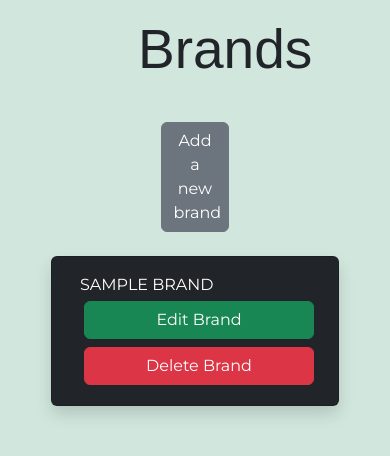
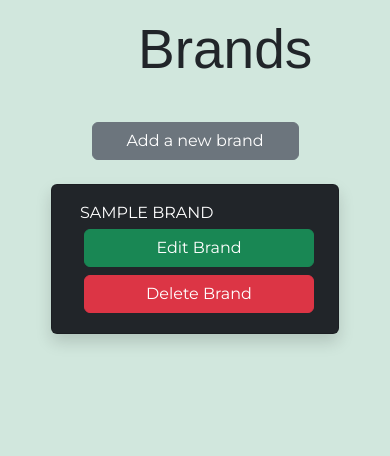
Before and after one commit to DanArthur99/Milestone-Project-3, a Flask app: page /brands in a window 390 px wide. Shown: the part 46-502 px from the top of the page. Run offline with Flask 2, Linux system fonts and the light colour scheme; a user stored in the database is signed in; tables that the repository leaves empty hold one stand-in row (values such as "Sample post"); parts of the project's set-up code (start-up, migrations or seed data) failed here and were passed over; some libraries are stand-ins or nearby versions; some web fonts are replaced.

Commit message:
fix: button styling fix

```diff
--- a/review_app/templates/brands.html
+++ b/review_app/templates/brands.html
@@ -10,7 +10,7 @@
 
     {% if current_user.admin %}
     <div class="row justify-content-center">
-        <a href="{{ url_for('add_brand') }}" class="m-3 col-2 text-center btn btn-secondary">Add a new brand</a>
+        <a href="{{ url_for('add_brand') }}" class="m-3 col-6 col-md-2 text-center btn btn-secondary">Add a new brand</a>
     </div>
     {% endif %}
 
--- a/review_app/templates/categories.html
+++ b/review_app/templates/categories.html
@@ -10,7 +10,7 @@
 
     {% if current_user.admin %}
     <div class="row justify-content-center">
-        <a class="m-3 col-2 text-center btn btn-secondary" href="{{ url_for('add_category') }}">Add a new category</a>
+        <a class="m-3 col-6 col-md-2 text-center btn btn-secondary" href="{{ url_for('add_category') }}">Add a new category</a>
     </div>
     {% endif %}
 
```
Also changed, not shown: 1 other file.
